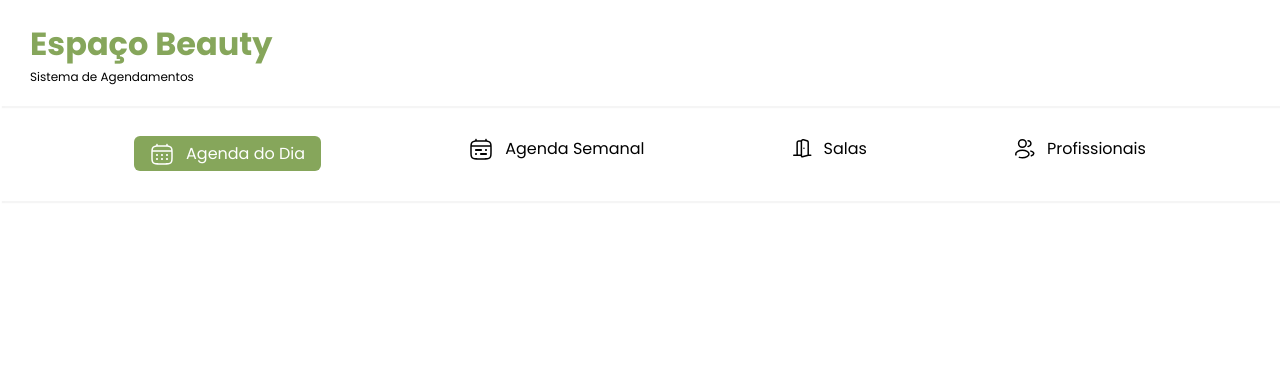
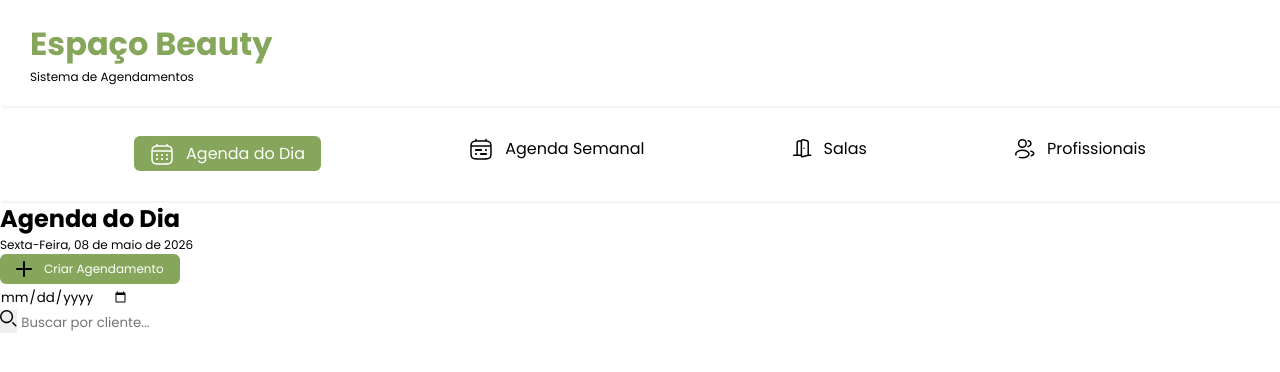
Before and after one commit to Univesp-Projeto-Integrador-TI/web-agendamento, a plain HTML site: page index.html in a window 1280 px wide. Drawn offline with Linux system fonts and the light colour scheme.

Commit message:
feat: criando a estrutura da seção de criação e busca de agendamento

```diff
--- a/index.html
+++ b/index.html
@@ -34,5 +34,32 @@
             </ul>
         </div>
     </header>
+    <main>
+        <section class="section-bar-agendamento">
+            <div class="group-agendamento">
+                <div class="info-text">
+                    <h2>Agenda do Dia</h2>
+                    <p>Sexta-Feira, 08 de maio de 2026</p>
+                </div>
+                <button class="button-primary">
+                    <svg class="icon-plus" width="16" height="16" viewBox="0 0 16 16" fill="none" xmlns="http://www.w3.org/2000/svg">
+                        <path d="M15 7H9V1C9 0.734784 8.89464 0.48043 8.70711 0.292893C8.51957 0.105357 8.26522 0 8 0C7.73478 0 7.48043 0.105357 7.29289 0.292893C7.10536 0.48043 7 0.734784 7 1V7H1C0.734784 7 0.48043 7.10536 0.292893 7.29289C0.105357 7.48043 0 7.73478 0 8C0 8.26522 0.105357 8.51957 0.292893 8.70711C0.48043 8.89464 0.734784 9 1 9H7V15C7 15.2652 7.10536 15.5196 7.29289 15.7071C7.48043 15.8946 7.73478 16 8 16C8.26522 16 8.51957 15.8946 8.70711 15.7071C8.89464 15.5196 9 15.2652 9 15V9H15C15.2652 9 15.5196 8.89464 15.7071 8.70711C15.8946 8.51957 16 8.26522 16 8C16 7.73478 15.8946 7.48043 15.7071 7.29289C15.5196 7.10536 15.2652 7 15 7Z" fill="currentColor"/>
+                    </svg>
+                    Criar Agendamento
+                </button>
+            </div>
+            <div class="group-pesquisa">
+                <input type="date" name="" id="" >
+                <div class="search-bar">
+                    <button class="search-button">
+                        <svg class="icon-search" width="17" height="17" viewBox="0 0 17 17" fill="none" xmlns="http://www.w3.org/2000/svg">
+                            <path d="M15.75 15.75L12.8333 12.8333M12.4167 6.58333C12.4167 7.34938 12.2658 8.10792 11.9726 8.81565C11.6795 9.52339 11.2498 10.1664 10.7081 10.7081C10.1664 11.2498 9.52339 11.6795 8.81565 11.9726C8.10792 12.2658 7.34938 12.4167 6.58333 12.4167C5.81729 12.4167 5.05875 12.2658 4.35101 11.9726C3.64328 11.6795 3.00022 11.2498 2.45854 10.7081C1.91687 10.1664 1.48719 9.52339 1.19404 8.81565C0.900884 8.10792 0.75 7.34938 0.75 6.58333C0.75 5.03624 1.36458 3.55251 2.45854 2.45854C3.55251 1.36458 5.03624 0.75 6.58333 0.75C8.13043 0.75 9.61416 1.36458 10.7081 2.45854C11.8021 3.55251 12.4167 5.03624 12.4167 6.58333Z" stroke="currentColor" stroke-width="1.5" stroke-linecap="round"/>
+                        </svg>
+                    </button>
+                    <input type="text" class="input-search" placeholder="Buscar por cliente...">
+                </div>
+            </div>
+        </section>
+    </main>
 </body>
 </html>
```
